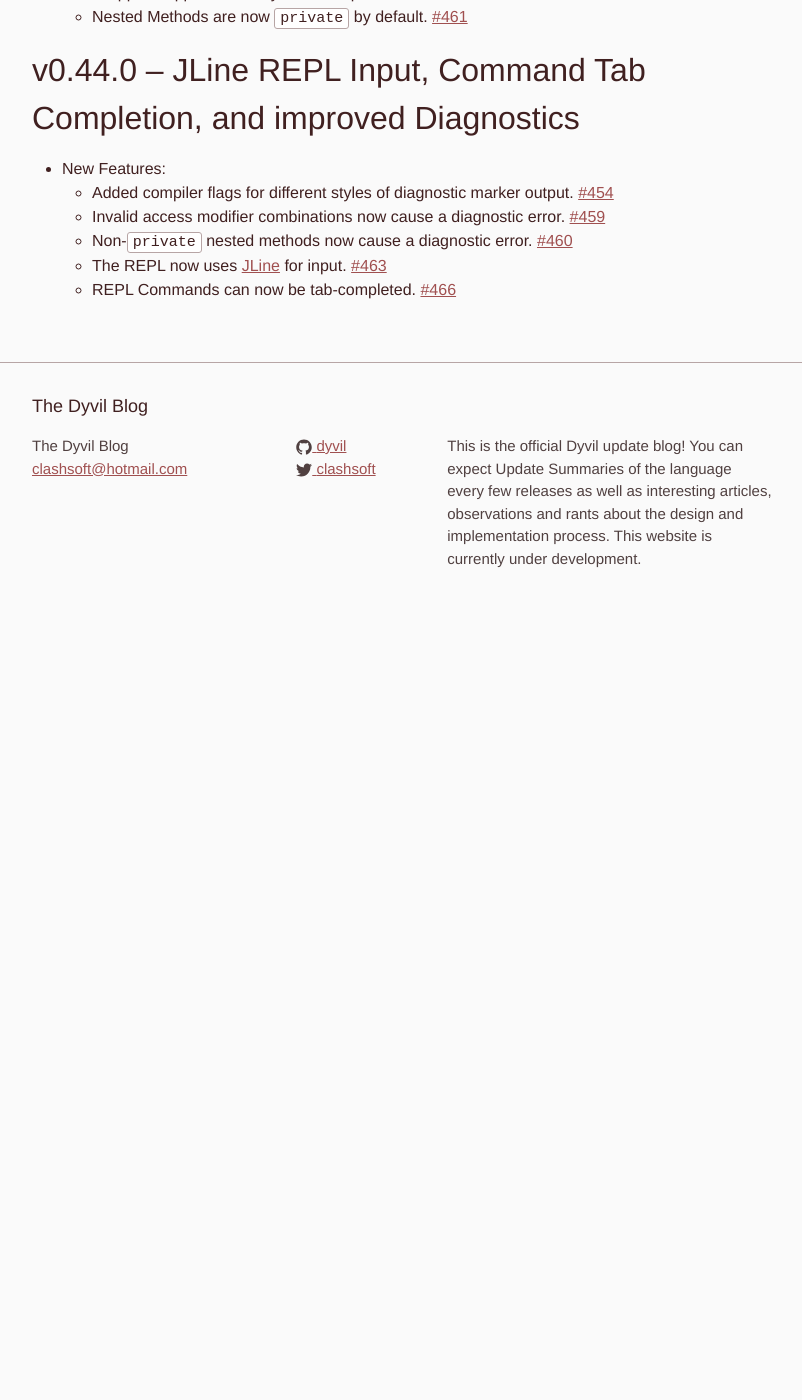
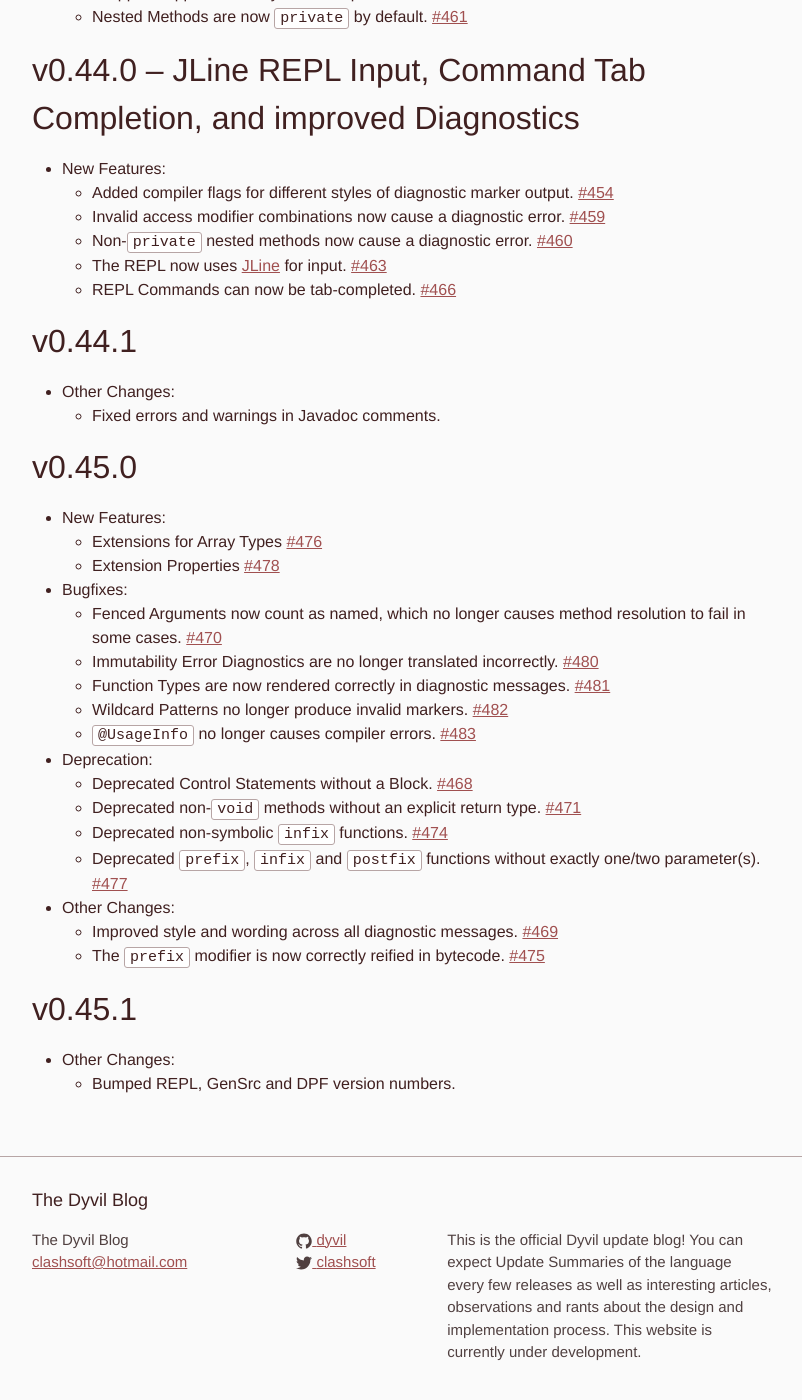
Before and after one commit to Dyvil/Dyvil-Blog, a Jekyll site: the page built from _posts/2019-08-19-dyvil-v0.39.0-v0.45.0.md, in a window 1280 px wide and 1400 px high, scrolled down 2811 px. Shown: the whole window, without its empty margins (238-1040 px from the left). Built offline with Jekyll 4.4.1, drawn with Linux system fonts in a browser that asks for light colours; comment, search, counter and statistics services are not loaded; before the commit the page ends 3441 px from its top, so only the background shows below that.

Commit message:
Add v0.44.1 ... v0.45.1 to latest update post

```diff
--- a/_posts/2019-08-19-dyvil-v0.39.0-v0.45.0.md
+++ b/_posts/2019-08-19-dyvil-v0.39.0-v0.45.0.md
@@ -113,3 +113,33 @@ categories: update-summary
     - Non-`private` nested methods now cause a diagnostic error. [#460](https://github.com/Dyvil/Dyvil/issues/460)
     - The REPL now uses [JLine](https://github.com/jline/jline3) for input. [#463](https://github.com/Dyvil/Dyvil/issues/463)
     - REPL Commands can now be tab-completed. [#466](https://github.com/Dyvil/Dyvil/issues/466)
+
+## v0.44.1
+
+- Other Changes:
+    - Fixed errors and warnings in Javadoc comments.
+
+## v0.45.0
+
+- New Features:
+    - Extensions for Array Types [#476](https://github.com/Dyvil/Dyvil/issues/476)
+    - Extension Properties [#478](https://github.com/Dyvil/Dyvil/issues/478)
+- Bugfixes:
+    - Fenced Arguments now count as named, which no longer causes method resolution to fail in some cases. [#470](https://github.com/Dyvil/Dyvil/issues/470)
+    - Immutability Error Diagnostics are no longer translated incorrectly. [#480](https://github.com/Dyvil/Dyvil/issues/480)
+    - Function Types are now rendered correctly in diagnostic messages. [#481](https://github.com/Dyvil/Dyvil/issues/481)
+    - Wildcard Patterns no longer produce invalid markers. [#482](https://github.com/Dyvil/Dyvil/issues/482)
+    - `@UsageInfo` no longer causes compiler errors. [#483](https://github.com/Dyvil/Dyvil/issues/483)
+- Deprecation:
+    - Deprecated Control Statements without a Block. [#468](https://github.com/Dyvil/Dyvil/issues/468)
+    - Deprecated non-`void` methods without an explicit return type. [#471](https://github.com/Dyvil/Dyvil/issues/471)
+    - Deprecated non-symbolic `infix` functions. [#474](https://github.com/Dyvil/Dyvil/issues/474)
+    - Deprecated `prefix`, `infix` and `postfix` functions without exactly one/two parameter(s). [#477](https://github.com/Dyvil/Dyvil/issues/477)
+- Other Changes:
+    - Improved style and wording across all diagnostic messages. [#469](https://github.com/Dyvil/Dyvil/issues/469)
+    - The `prefix` modifier is now correctly reified in bytecode. [#475](https://github.com/Dyvil/Dyvil/issues/475)
+
+## v0.45.1
+
+- Other Changes:
+    - Bumped REPL, GenSrc and DPF version numbers.
```
